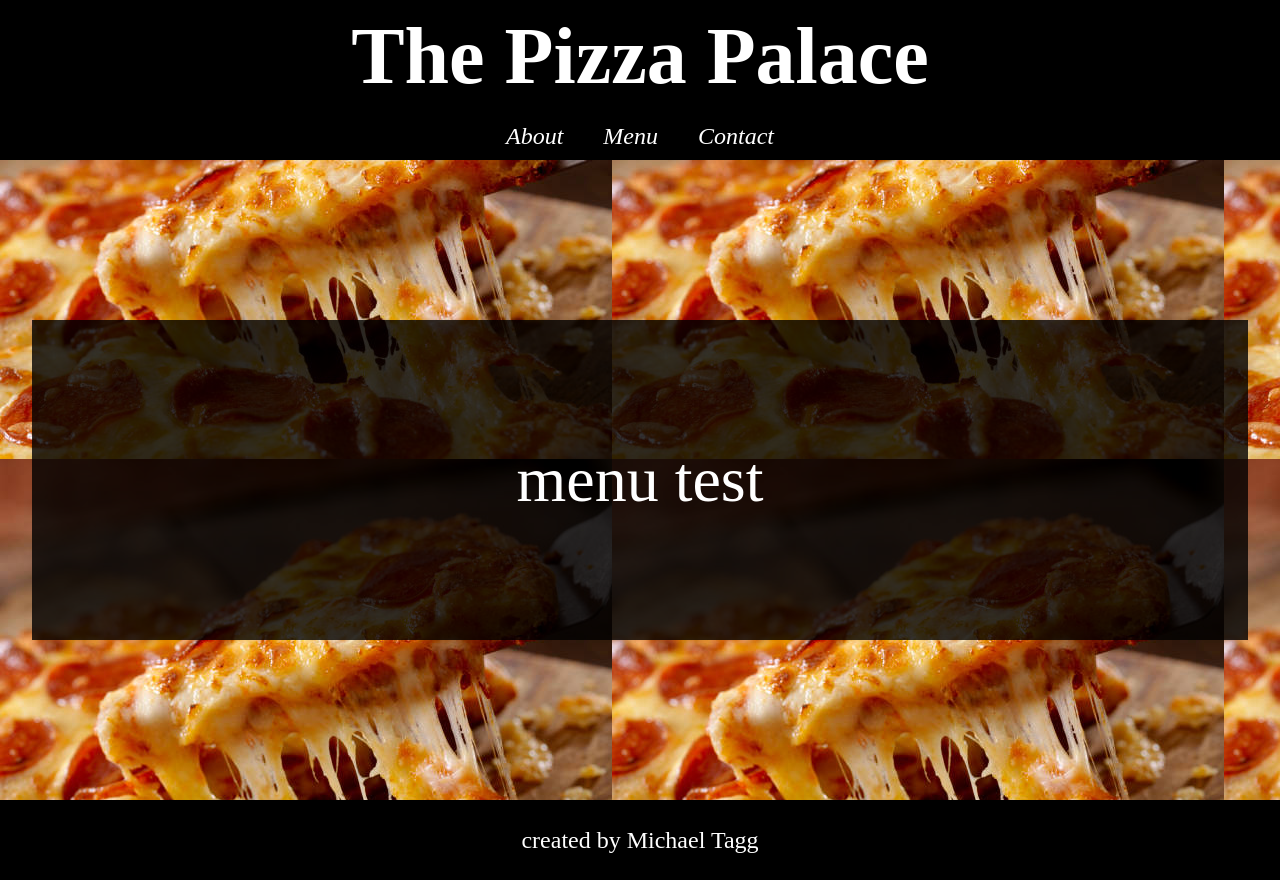
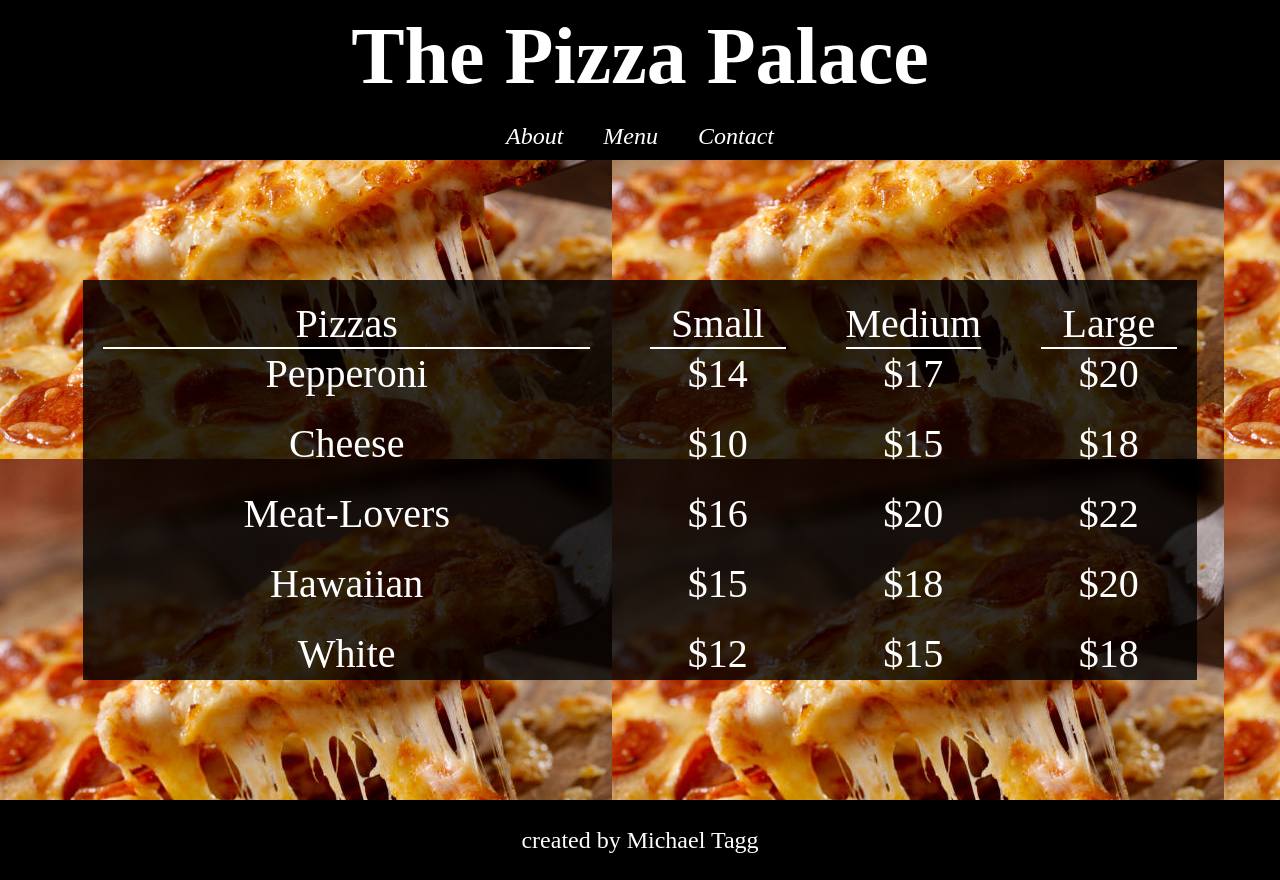
Before and after one commit to mdtagg/Vanilla_JS_Restaurant_Website, a website built with webpack: page dist/index.html in a window 1280 px wide. Both pictures are taken after a click on the link "Menu". Built offline with nearby package versions, Linux system fonts and the light colour scheme.

Commit message:
menu section running, able to add menu items dynamically to the menu

```diff
--- a/src/mainSection.js
+++ b/src/mainSection.js
@@ -14,9 +14,37 @@ const menu = () => {
     const menu = document.createElement('div')
     menu.classList.add('panel')
     menu.setAttribute('id', 'menu')
-    menu.textContent = 'menu test'
+    const menuOptions = ['Pizzas', 'Small', 'Medium', 'Large']
+
+    const menuItems = [
+        createMenuItem('Pepperoni', 14, 17, 20),
+        createMenuItem('Cheese', 10,15,18),
+        createMenuItem('Meat-Lovers',16,20,22),
+        createMenuItem('Hawaiian',15,18,20),
+        createMenuItem('White', 12,15,18)
+    ]
+
+    const totalMenu = menuOptions.concat(menuItems).flat()
+
+    for(let i = 0;i < totalMenu.length;i++) {
+        const menuItem = document.createElement('div')
+        menuItem.setAttribute('id', `menuItem${i}`)
+        menuItem.textContent = totalMenu[i]
+        menu.appendChild(menuItem)
+    }
+
     return menu
 }
+
+const createMenuItem = (item,small,medium,large) => {
+    const menuItem = item
+    const smallPrice = `$${small.toString()}`
+    const mediumPrice = `$${medium.toString()}`
+    const largePrice = `$${large.toString()}`
+    return [menuItem,smallPrice,mediumPrice,largePrice]
+
+}
+
 
 const contact = () => {
     const contact = document.createElement('div')
--- a/src/styles.css
+++ b/src/styles.css
@@ -68,6 +68,24 @@ main {
     /* margin:100px; */
 }
 
+#menu {
+    display:grid;
+    grid-template-columns: 3fr 1fr 1fr 1fr;
+    grid-auto-rows:50px;
+    gap:20px;
+    font-size:2.5rem;
+    align-items: flex-start;
+    height:auto;
+    width:auto;
+    /* border:3px solid white; */
+}
+
+#menuItem0, #menuItem1,#menuItem2,#menuItem3 {
+    /* text-decoration: underline; */
+    border-bottom:2px solid white;
+    margin:20px;
+}
+
 footer {
     background-color:black;
     height:10vh;
```
Also changed, not shown: dist/main.js.
